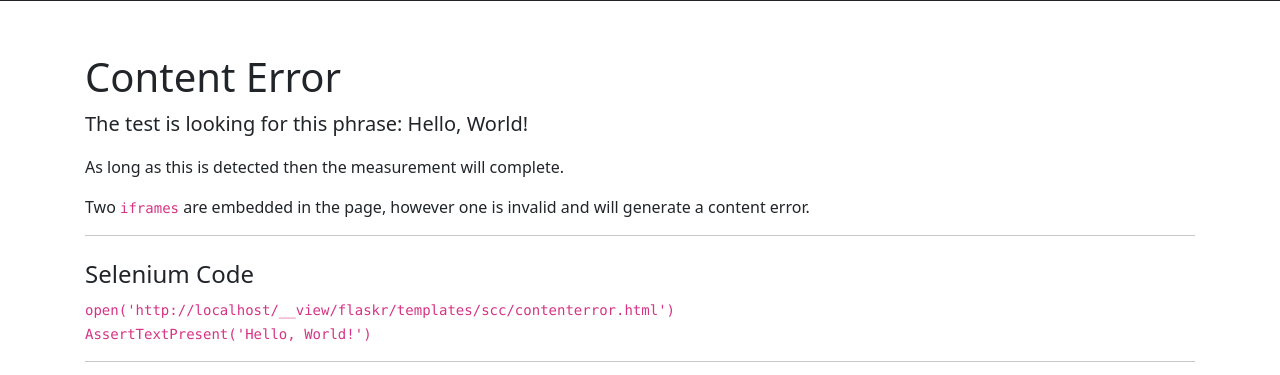
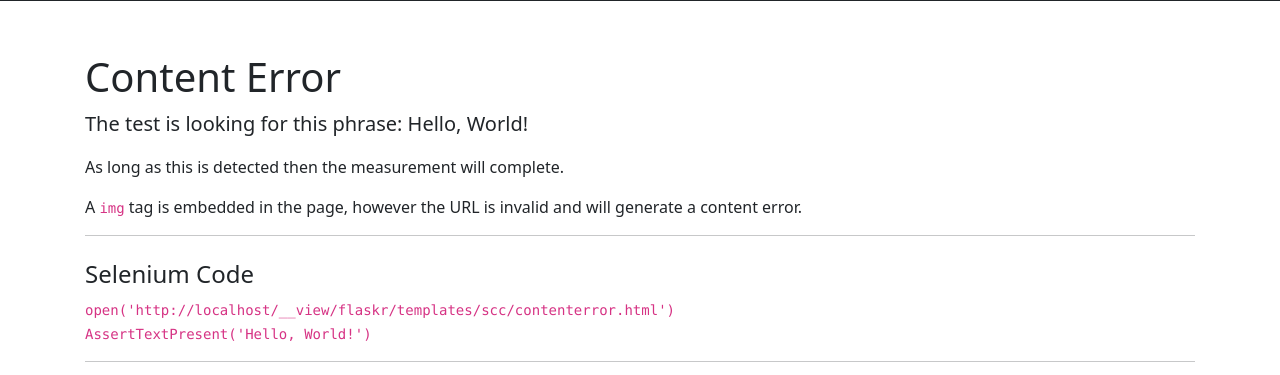
Before and after one commit to rcastley/SynCreator, a Flask app: template flaskr/templates/scc/contenterror.html in a window 1280 px wide; the page is wider, and only the part inside the window is pictured. Shown: the part 55-430 px from the top of that part. Run offline with Flask 2, Linux system fonts and the light colour scheme; the template is opened without the code that fills it, so the values that code supplies are empty; some libraries are stand-ins or nearby versions.

Commit message:
Fixed content error issue

```diff
--- a/flaskr/templates/scc/contenterror.html
+++ b/flaskr/templates/scc/contenterror.html
@@ -4,12 +4,12 @@
 <h1 class="mt-5">Content Error</h1>
 <p class="lead">The test is looking for this phrase: Hello, World!</p>
 <p>As long as this is detected then the measurement will complete.</p>
-<p>Two <code class="small">iframes</code> are embedded in the page, however one is invalid and will generate a content error.</p>
+<p>A <code class="small">img</code> tag is embedded in the page, however the URL is invalid and will generate a content error.</p>
 <hr>
 <h4 class="mt-4">Selenium Code</h4>
 <code class="small">open('{{ request.url }}')<br/>
 AssertTextPresent('Hello, World!')</code>
 <hr>
 <iframe width="1280" height="720" src="https://www.youtube.com/embed/e-ORhEE9VVg" frameborder="0" allow="accelerometer; autoplay; clipboard-write; encrypted-media; gyroscope; picture-in-picture" allowfullscreen></iframe>
-<iframe width="1280" height="720" src="https://www.youtue.com/embed/fJ9rUzIMc" frameborder="0" allow="accelerometer; autoplay; clipboard-write; encrypted-media; gyroscope; picture-in-picture" allowfullscreen></iframe>
+<img src="https://media.wired.com/photos/5a93a7ff11e325008172bc2/master/w_2560%2Cc_limit/pulsar.jpg" width="1280" height="720" />
 {% endblock %}
```
